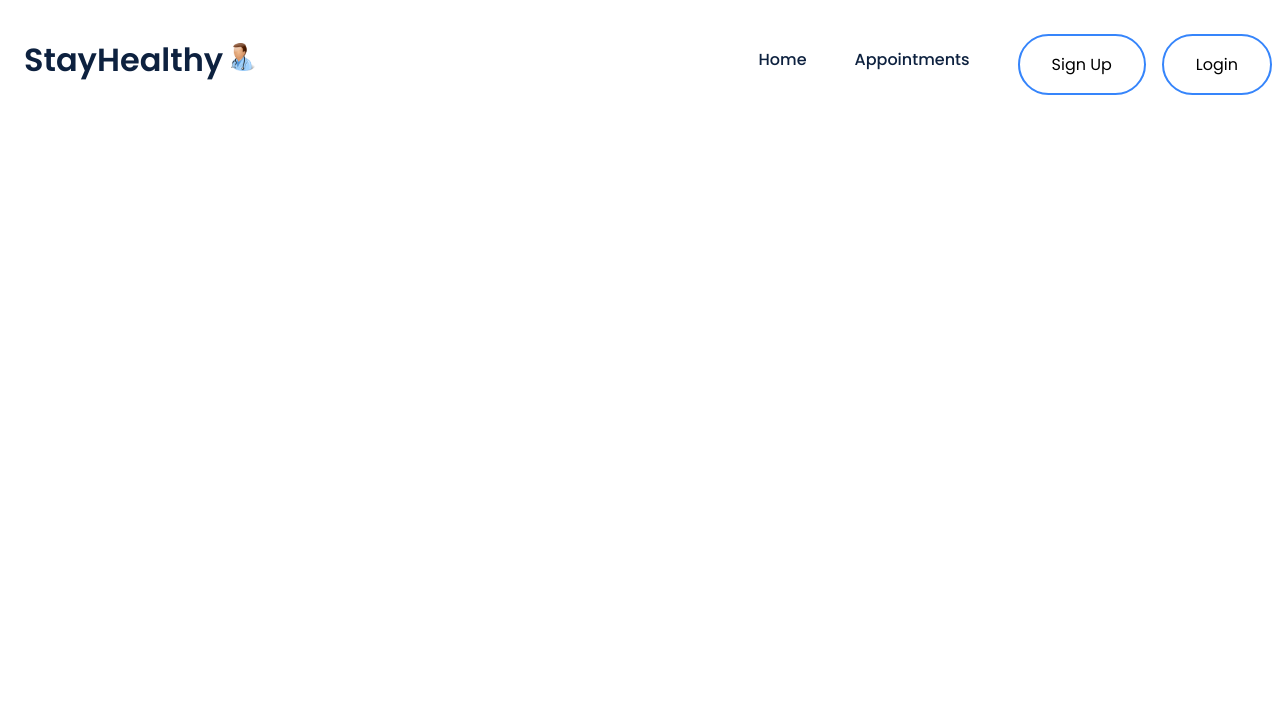
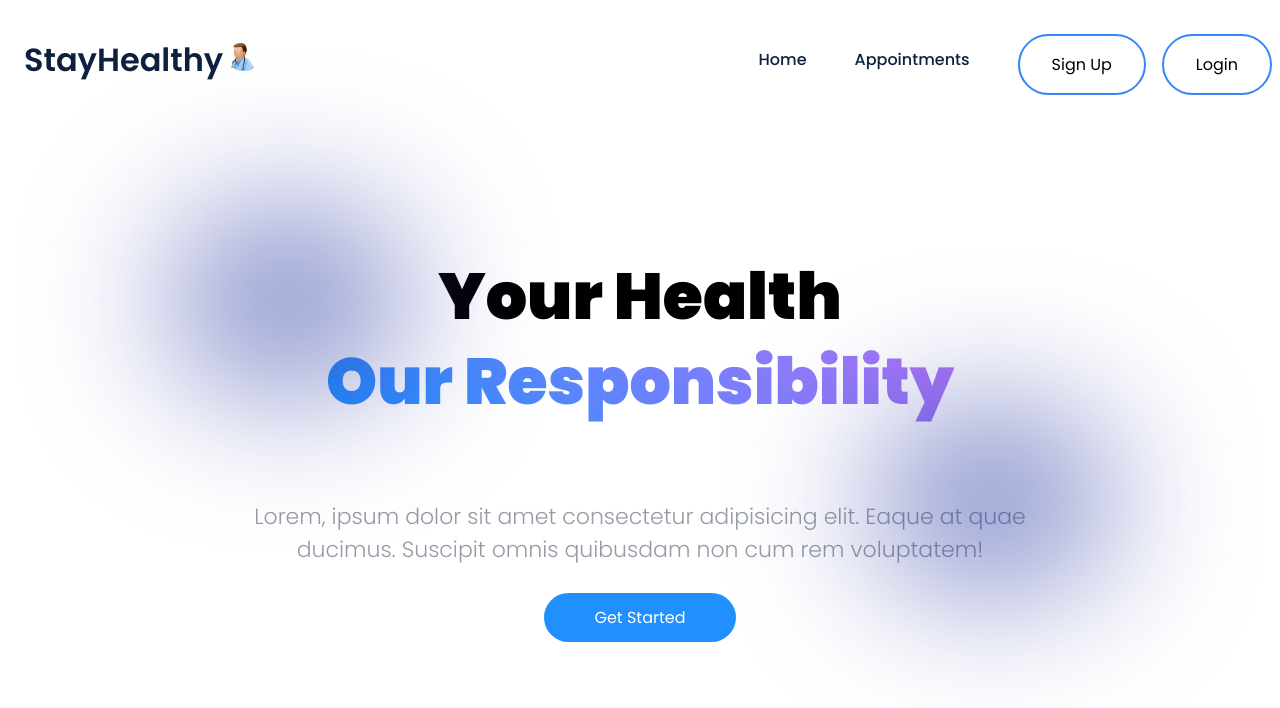
Before and after one commit to CodingJoseph/test_med_app, a React (Create React App) app: page / in a window 1280 px wide. Shown: the top 708 px of the page. Built offline with nearby package versions, Linux system fonts and the light colour scheme.

Commit message:
React components tweaked a bit

```diff
--- a/src/App.js
+++ b/src/App.js
@@ -9,7 +9,7 @@ function App() {
         <BrowserRouter>
             <Navbar/>
             <Routes>
-            <Route path="/" element={Landing_Page}/>
+                <Route path="/" element={<Landing_Page />} /> { /* Click Logo */ }
             </Routes>
         </BrowserRouter>
     </div>
```
